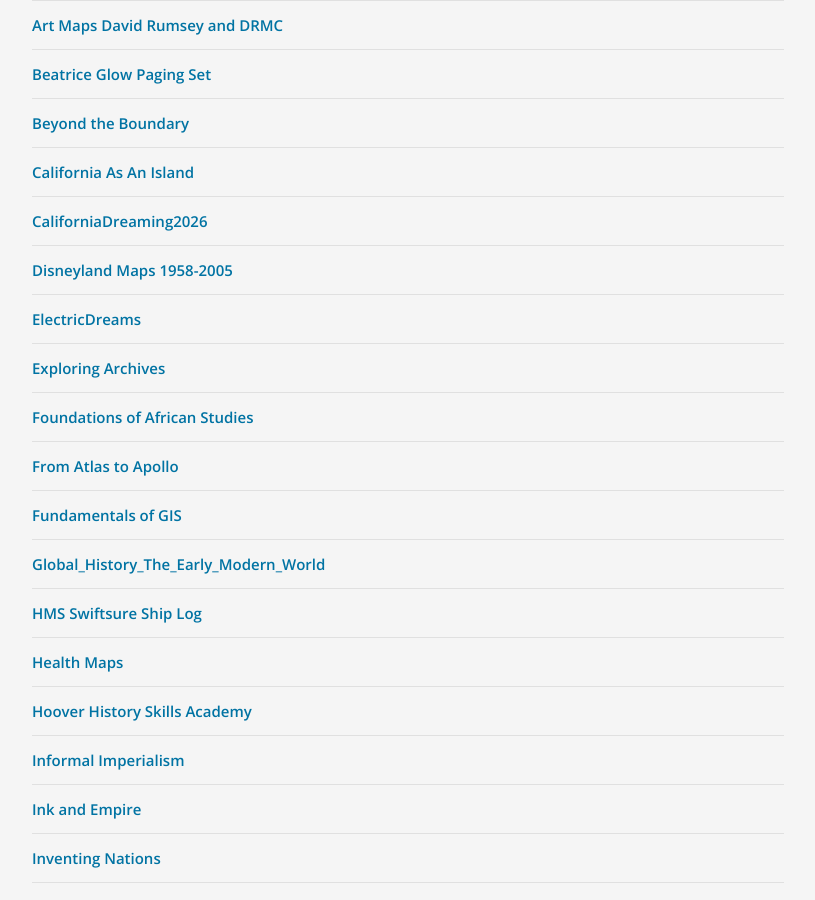
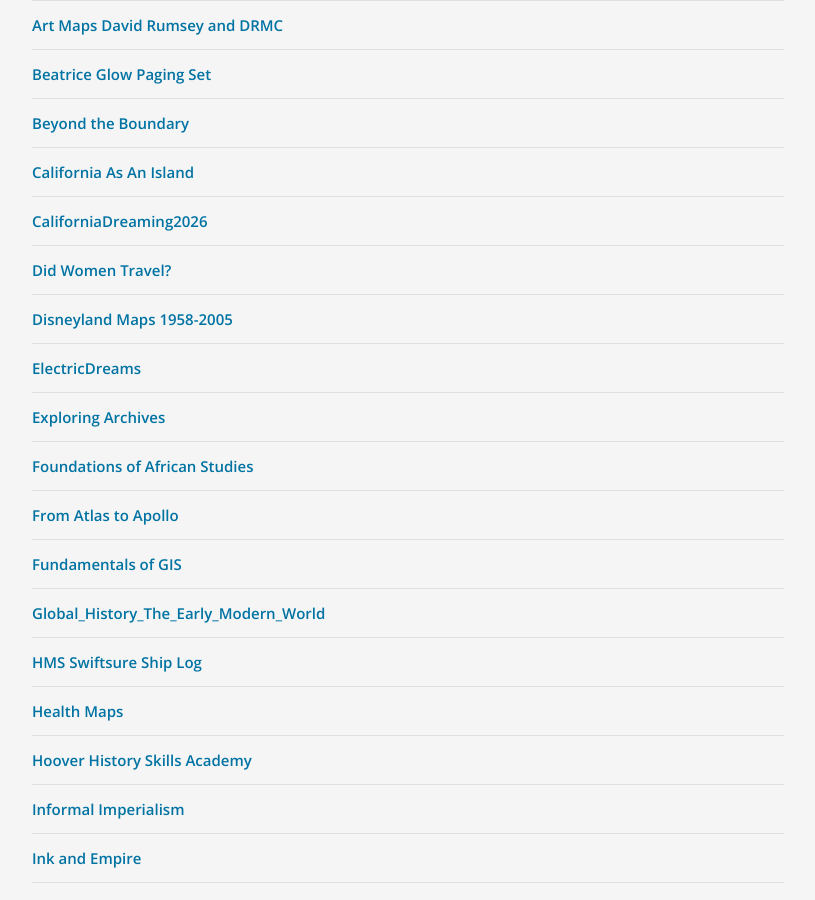
Before and after one commit to davidrumseymapcenter/iiif-galleries, a Jekyll site: the page built from index.md, in a window 1280 px wide and 900 px high, scrolled down 309 px. Shown: the whole window, without its empty margins (232-1047 px from the left). Built offline with Jekyll 4.4.1, drawn with Linux system fonts in a browser that asks for light colours; our own code applies the rules of GitHub Pages for plain Markdown files.

Commit message:
Auto-update gallery index

```diff
--- a/index.md
+++ b/index.md
@@ -17,6 +17,7 @@ layout: default
 <li><a href="https://davidrumseymapcenter.github.io/set-builder/presentation.html?file=https://raw.githubusercontent.com/davidrumseymapcenter/iiif-galleries/main/galleries/Beyond the Boundary-gallery.json" target="_blank">Beyond the Boundary</a></li>
 <li><a href="https://davidrumseymapcenter.github.io/set-builder/presentation.html?file=https://raw.githubusercontent.com/davidrumseymapcenter/iiif-galleries/main/galleries/California As An Island-gallery.json" target="_blank">California As An Island</a></li>
 <li><a href="https://davidrumseymapcenter.github.io/set-builder/presentation.html?file=https://raw.githubusercontent.com/davidrumseymapcenter/iiif-galleries/main/galleries/CaliforniaDreaming2026.json" target="_blank">CaliforniaDreaming2026</a></li>
+<li><a href="https://davidrumseymapcenter.github.io/set-builder/presentation.html?file=https://raw.githubusercontent.com/davidrumseymapcenter/iiif-galleries/main/galleries/Did Women Travel_-gallery.json" target="_blank">Did Women Travel?</a></li>
 <li><a href="https://davidrumseymapcenter.github.io/set-builder/presentation.html?file=https://raw.githubusercontent.com/davidrumseymapcenter/iiif-galleries/main/galleries/Disneyland Maps 1958-2005-gallery.json" target="_blank">Disneyland Maps 1958-2005</a></li>
 <li><a href="https://davidrumseymapcenter.github.io/set-builder/presentation.html?file=https://raw.githubusercontent.com/davidrumseymapcenter/iiif-galleries/main/galleries/ElectricDreams.json" target="_blank">ElectricDreams</a></li>
 <li><a href="https://davidrumseymapcenter.github.io/set-builder/presentation.html?file=https://raw.githubusercontent.com/davidrumseymapcenter/iiif-galleries/main/galleries/Exploring Archives-gallery.json" target="_blank">Exploring Archives</a></li>
```
